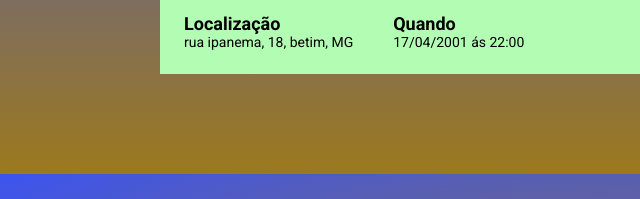
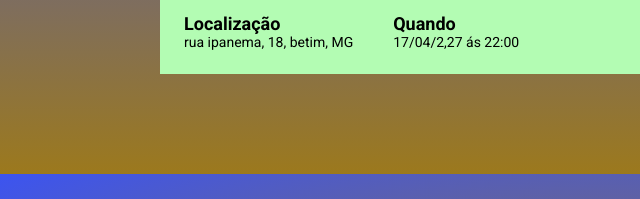
Before and after one commit to renilsongomes/contagem-regressiva, a website built with Vite: page index.html in a window 1280 px wide. Shown: the part 384-583 px from the top of the page, 0-640 px from the left. Built offline with nearby package versions, Linux system fonts and the light colour scheme; a web font is replaced by a local one.

```diff
--- a/index.html
+++ b/index.html
@@ -33,7 +33,7 @@
                 </li>
                 <li class="infos-bar__infos__item">
                     <b>Quando</b>
-                    17/04/2001 ás 22:00
+                    17/04/2,27 ás 22:00
                 </li>
             </ul>
             <a href="#" class="button button--primary">Confirme sua presença</a>
```
Also changed, not shown: dist/index.html.
